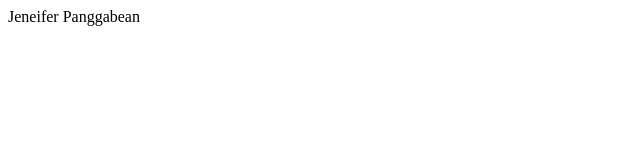
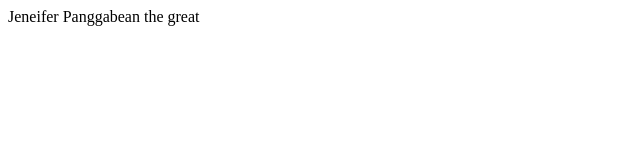
Before and after one commit to jeneiferpanggabean/basic_html, a plain HTML site: page index.html in a window 1280 px wide. Shown: the full height of the page, 0-640 px from the left. Drawn offline with Linux system fonts and the light colour scheme.

Commit message:
rubahlah

```diff
--- a/index.html
+++ b/index.html
@@ -8,5 +8,6 @@
 </head>
 <body>
    Jeneifer Panggabean
+   the great
 </body>
 </html>
```
